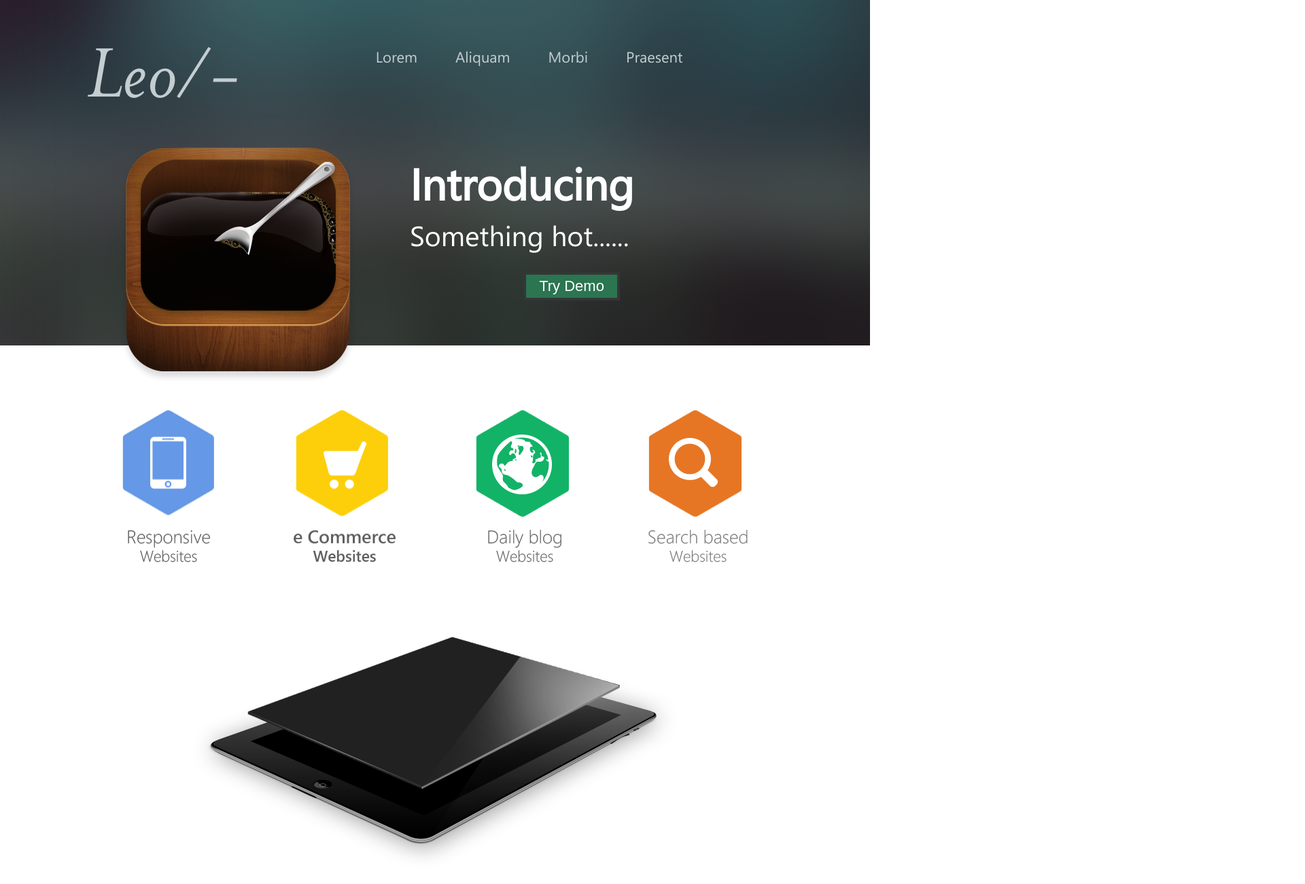
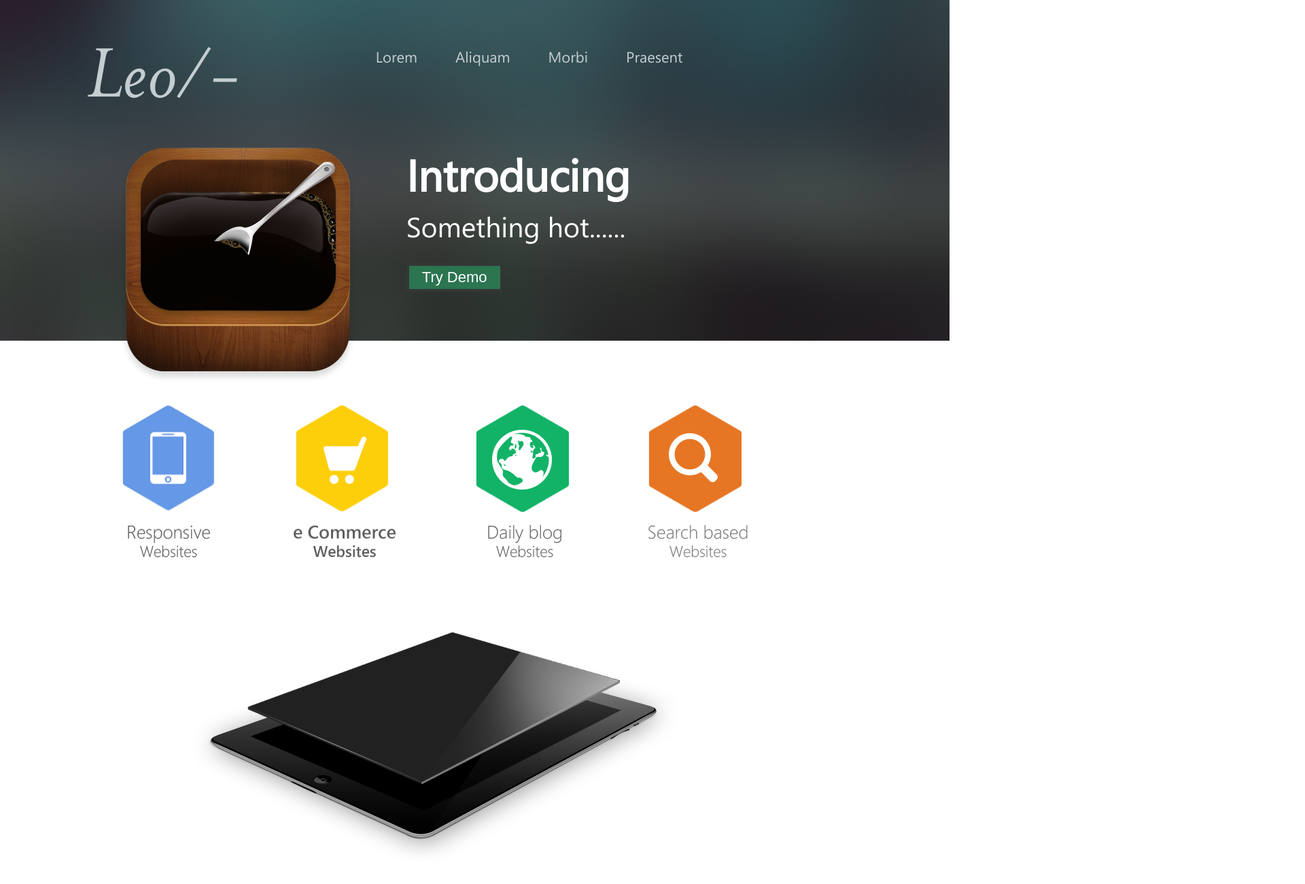
Before and after one commit to SerLancevrot1/SerLancevrot1.github.io, a plain HTML site: page leo/index.html in a window 1280 px wide. Shown: the top 1300 px of the page at 68% size, 1920 px wide, since content can reach past the window. Drawn offline with Linux system fonts and the light colour scheme.

Commit message:
Add files via upload

```diff
--- a/leo/index.html
+++ b/leo/index.html
@@ -2,6 +2,7 @@
 <html lang="en">
 <head>
 	<meta charset="UTF-8">
+	<meta name="viewport" content="width=device-width, initial-scale=1">
 	<title>Document</title>
 	<link rel="stylesheet" type="text/css" href="style.css">
 </head>
@@ -20,12 +21,13 @@
 					</ul>
 				</nav>
 					<div class="icon">
-						<img style="z-index: 500" src="img/icon.png"  alt="placeholder+image">
+						<img style="z-index: 5" src="img/icon.png"  alt="placeholder+image">
+					</div>
 						<div class="intro">
-							<h3>Introducing</h3>  <dt></dt><span> Something hot...... </span>
+							<h3>Introducing</h3>  <dt></dt><span> Something hot...... </span><br>
+							<button class="btn">Try Demo</button>
 						</div>
-							<button class="btn">Try Demo</button>
-					</div>
+
 		</div>
 
 	</div>
--- a/leo/style.css
+++ b/leo/style.css
@@ -11,6 +11,7 @@
 	-webkit-background-size: 	100%;
 	background-size: 	100% ;
 	background-size: cover;
+	background-repeat: no-repeat;
 	z-index: -1;
  }
 
@@ -53,18 +54,20 @@ margin-right: 192px;
  	text-decoration: none;
  }
  .icon {
+ 	vertical-align: top;
  	display: inline-block;
  	margin-top: 69px;
  	margin-left: 50px;
- 	padding-right: 77px;
+
  	padding-bottom: -500px;
  	z-index: 500;
  }
  .intro{
-	position: relative;
+
  	display: inline-block;
  	bottom: 200px;
- 	left: 77px;
+ 	margin-top: 69px;
+ 	margin-left: 	7%;
  	font-size: 55px;
  	font-weight: 100;
   line-height: 1.2;
@@ -80,13 +83,11 @@ margin-right: 192px;
  }
 
  .btn {
+
   border-style: solid;
   border-width: 4px;
   border-color: #343735;
   background-color: #2b7551;
-  position: absolute;
-  left: 770px;
-  top: 400px;
   width: 142px;
   height: 42px;
   color: #fff;
@@ -99,7 +100,9 @@ margin-right: 192px;
 	bottom: 65px;
 	background-color: #fff ;
 	width: 100%;
-	z-index: -100;
+	padding-right: 2000px;
+
+	z-index: -1;
 }
 
 .responsive {
@@ -239,7 +242,7 @@ form input  {
 }
 
 .foot{
-
+			padding-right: 1000px;
 		font-family: 'SegoeWPN';
 	color: #fff;
 	background-image: url("img/37.png");
@@ -278,7 +281,7 @@ display: -webkit-flex;
 
 .about div{
 	width: 300px;
-	border 2px solid #fff;
+
 }
 
 .about span{
```
